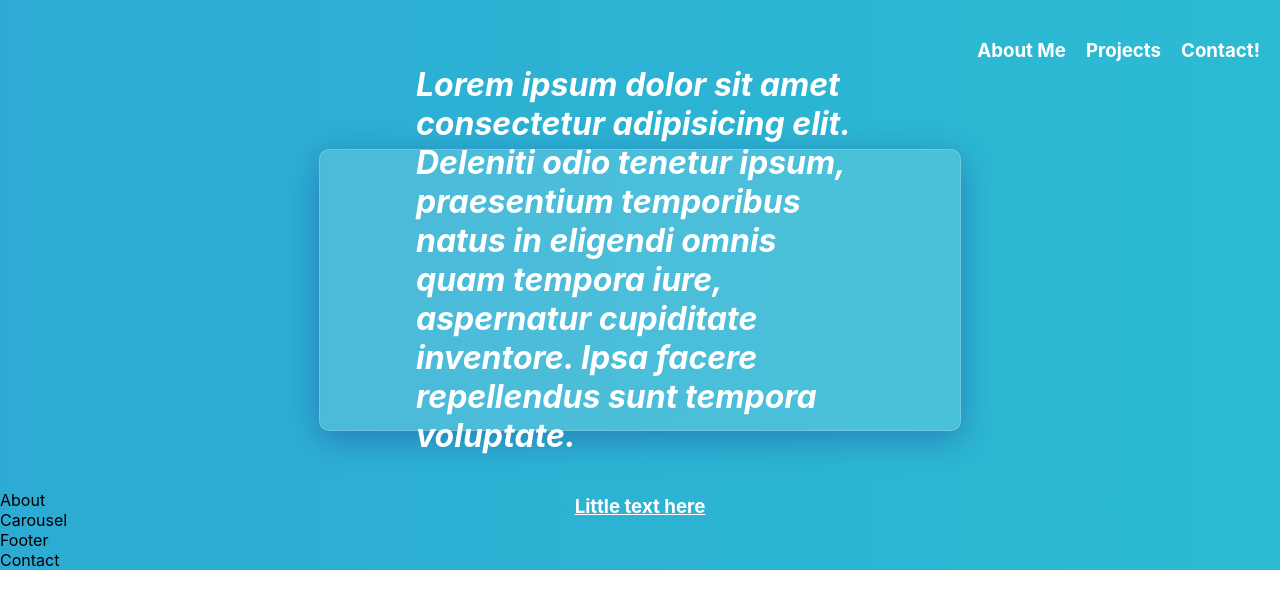
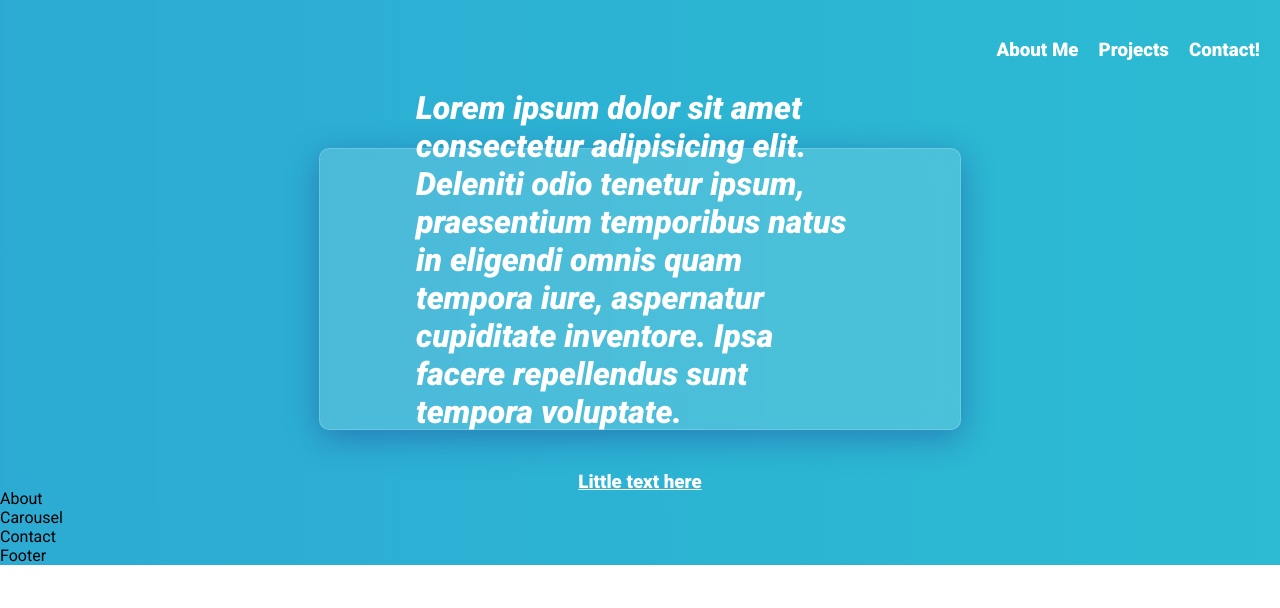
Before and after one commit to NovumChaldea/persona, a React (Create React App) app: page / in a window 1280 px wide. Shown: the top 608 px of the page. Built offline with nearby package versions, Linux system fonts and the light colour scheme.

Commit message:
Change in the font text

```diff
--- a/src/App.js
+++ b/src/App.js
@@ -16,8 +16,8 @@
       <Banner/>
       <About/>
       <Carousel/>
+      <Contact/>
       <Footer/>
-      <Contact/>
     </div>
   )
 }
--- a/src/styles/index.css
+++ b/src/styles/index.css
@@ -1,8 +1,8 @@
+@import url('https://fonts.googleapis.com/css2?family=Roboto:ital,wght@0,100;0,400;0,900;1,500;1,900&display=swap');
+
 body {
   margin: 0;
-  font-family: -apple-system, BlinkMacSystemFont, 'Segoe UI', 'Roboto', 'Oxygen',
-    'Ubuntu', 'Cantarell', 'Fira Sans', 'Droid Sans', 'Helvetica Neue',
-    sans-serif;
+  font-family: 'Roboto', sans-serif;
   -webkit-font-smoothing: antialiased;
   -moz-osx-font-smoothing: grayscale;
 }
```
